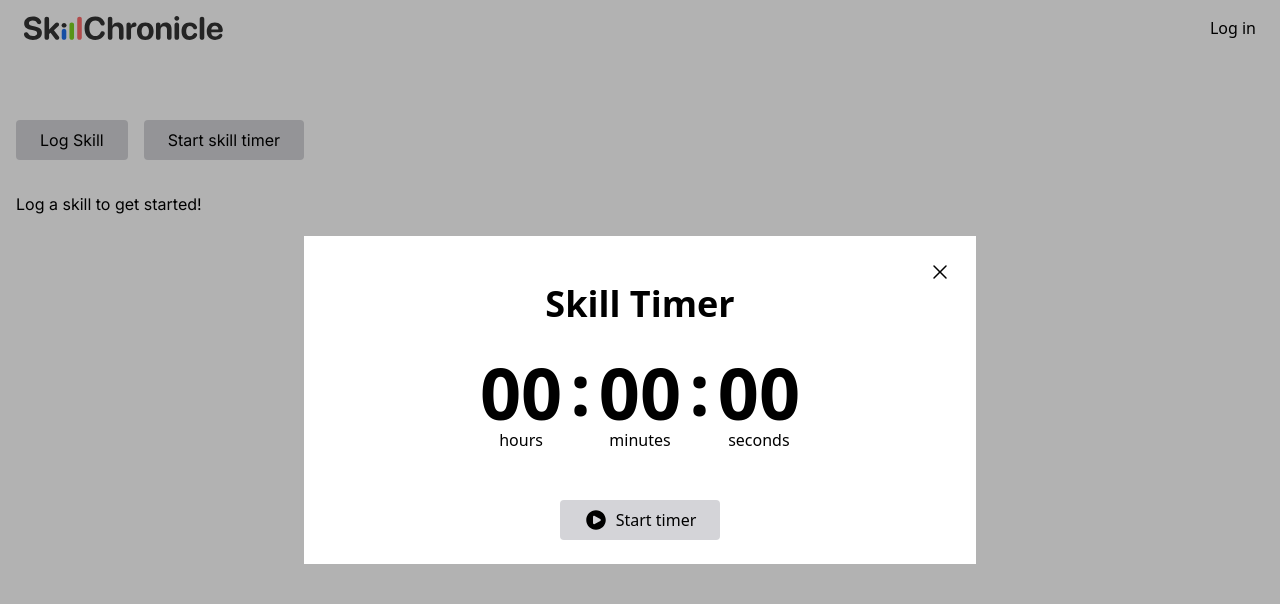
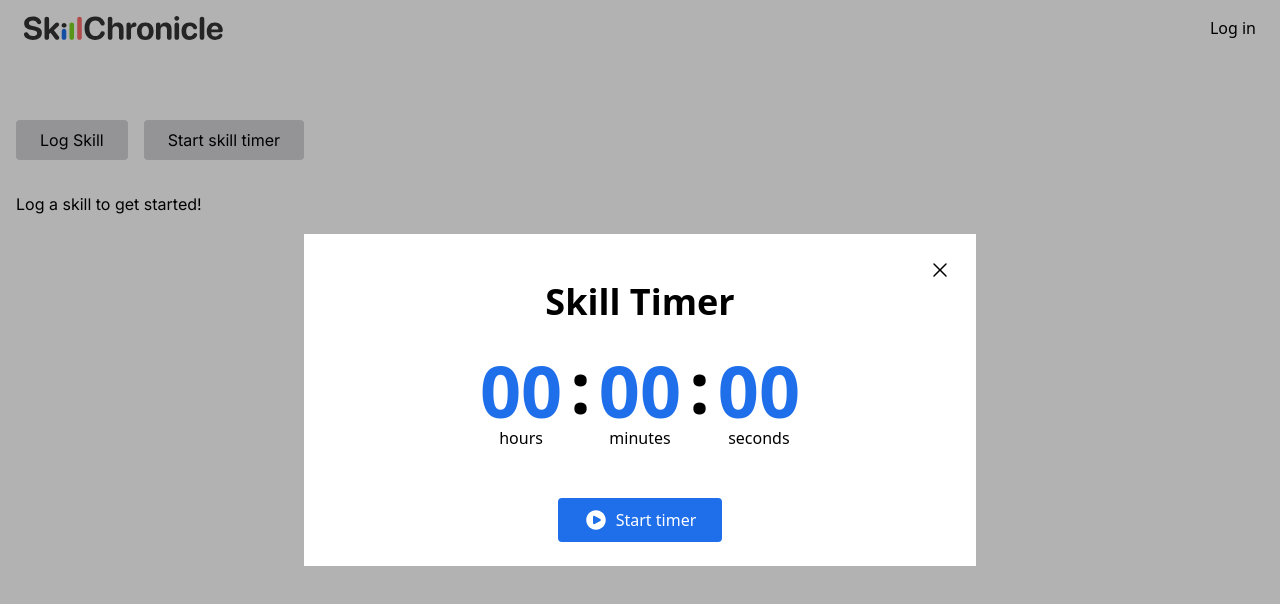
Before and after one commit to CollinBrennan/skillchronicle, a React (Vite) app: page / in a window 1280 px wide. Both pictures are taken after a click on the button "Start skill timer". Shown: the top 604 px of the page. Built offline with nearby package versions, Linux system fonts and the light colour scheme; no server answers; the database is empty.

Commit message:
Added custom colors

```diff
--- a/src/components/LogForm.tsx
+++ b/src/components/LogForm.tsx
@@ -91,7 +91,7 @@ export const LogForm = ({
             defaultValue={secondsFromTimer > 0 ? hours : undefined}
             {...register('hours')}
           />
-          <p className="font-semibold">hours</p>
+          <p>hours</p>
         </div>
         <div className="flex flex-row border-2 border-black py-1 px-2">
           <input
@@ -100,7 +100,7 @@ export const LogForm = ({
             defaultValue={secondsFromTimer > 0 ? minutes : undefined}
             {...register('minutes')}
           />
-          <p className="font-semibold">minutes</p>
+          <p>minutes</p>
         </div>
       </div>
       <p className="text-red-500">{errors.hours?.message}</p>
@@ -116,7 +116,7 @@ export const LogForm = ({
       <div className="mt-16">
         {user ? (
           <input
-            className="bg-zinc-300 px-6 py-2 rounded hover:cursor-pointer"
+            className="bg-scRed text-white px-6 py-2 rounded hover:cursor-pointer"
             type="submit"
             value="Log skill"
           />
--- a/src/components/SkillFreqChart.tsx
+++ b/src/components/SkillFreqChart.tsx
@@ -45,7 +45,7 @@ const SkillFreqChart = ({ logs }: SkillFrequencyChartProps) => {
     <div className="w-full flex flex-col">
       <button
         onClick={() => setIsViewAll((prevIsViewAll) => !prevIsViewAll)}
-        className="flex self-end text-blue-500 underline"
+        className="flex self-end text-scBlue underline"
       >
         {!isViewAll ? 'View more' : 'View less'}
       </button>
--- a/src/components/SkillHistoryChart.tsx
+++ b/src/components/SkillHistoryChart.tsx
@@ -67,7 +67,7 @@ const TimeHistoryChart = ({ logs }: SkillFrequencyChartProps) => {
     <div className="w-full flex flex-col">
       <button
         onClick={() => setIsViewAll((prevIsViewAll) => !prevIsViewAll)}
-        className="flex self-end text-blue-500 underline"
+        className="flex self-end text-scBlue underline"
       >
         {!isViewAll ? 'View all' : 'View last 6 months'}
       </button>
--- a/src/components/TimerModal.tsx
+++ b/src/components/TimerModal.tsx
@@ -77,17 +77,23 @@ const TimerModal = ({
 
           <div className="flex py-8 flex-row gap-2 justify-center font-bold text-7xl text-center">
             <div>
-              <div>{(hours < 10 ? '0' : '') + hours}</div>
+              <div className="text-scBlue">
+                {(hours < 10 ? '0' : '') + hours}
+              </div>
               <div className="text-base font-normal">hours</div>
             </div>
             <div className="-translate-y-1">:</div>
             <div>
-              <div>{(minutes < 10 ? '0' : '') + minutes}</div>
+              <div className="text-scBlue">
+                {(minutes < 10 ? '0' : '') + minutes}
+              </div>
               <div className="text-base font-normal">minutes</div>
             </div>
             <div className="-translate-y-1">:</div>
             <div>
-              <div>{(seconds < 10 ? '0' : '') + seconds}</div>
+              <div className="text-scBlue">
+                {(seconds < 10 ? '0' : '') + seconds}
+              </div>
               <div className="text-base font-normal">seconds</div>
             </div>
           </div>
@@ -96,16 +102,16 @@ const TimerModal = ({
             {!hasStarted ? (
               <button
                 onClick={startTimer}
-                className="bg-zinc-300 px-6 py-2 flex gap-2 rounded"
+                className="bg-scBlue border-2 border-scBlue text-white px-6 py-2 flex gap-2 rounded"
               >
                 <PlayCircleIcon className="h-6 w-6" />
                 Start timer
               </button>
             ) : (
-              <div className="flex flex-row gap-2">
+              <div className="flex flex-row gap-8">
                 <button
                   onClick={endTimer}
-                  className="bg-zinc-300 px-6 py-2 flex gap-2 rounded"
+                  className="bg-white border-2 border-neutral-700 px-6 py-2 flex gap-2 rounded"
                 >
                   <StopCircleIcon className="h-6 w-6" />
                   Stop
@@ -113,7 +119,7 @@ const TimerModal = ({
                 {isPaused ? (
                   <button
                     onClick={startTimer}
-                    className="bg-zinc-600 text-white px-6 py-2 flex gap-2 rounded"
+                    className="bg-neutral-700 border-2 border-neutral-700 text-white px-6 py-2 flex gap-2 rounded"
                   >
                     <PlayCircleIcon className="h-6 w-6" />
                     Resume
@@ -121,7 +127,7 @@ const TimerModal = ({
                 ) : (
                   <button
                     onClick={stopTimer}
-                    className="bg-zinc-300 px-6 py-2 flex gap-2 rounded"
+                    className="bg-white border-2 border-neutral-700 px-6 py-2 flex gap-2 rounded"
                   >
                     <PauseCircleIcon className="h-6 w-6" />
                     Pause
--- a/tailwind.config.js
+++ b/tailwind.config.js
@@ -5,7 +5,13 @@ export default {
     fontFamily: {
       inter: ['Inter', 'sans-serif'],
     },
-    extend: {},
+    extend: {
+      colors: {
+        scBlue: '#1F6FEB',
+        scGreen: '#7ED321',
+        scRed: '#FF6B6B',
+      },
+    },
   },
   plugins: [],
 }
```
